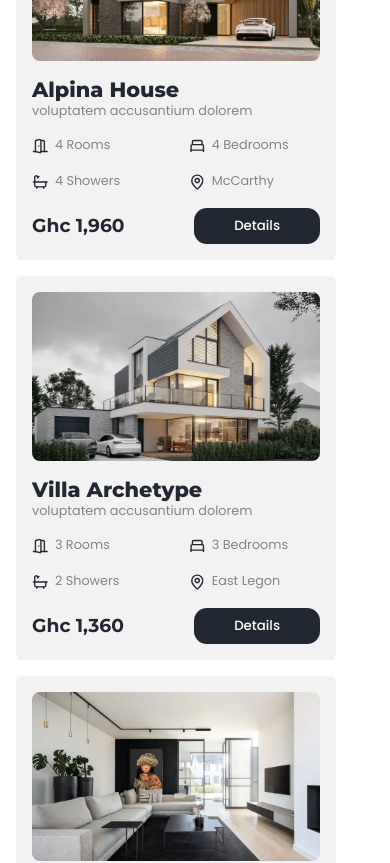
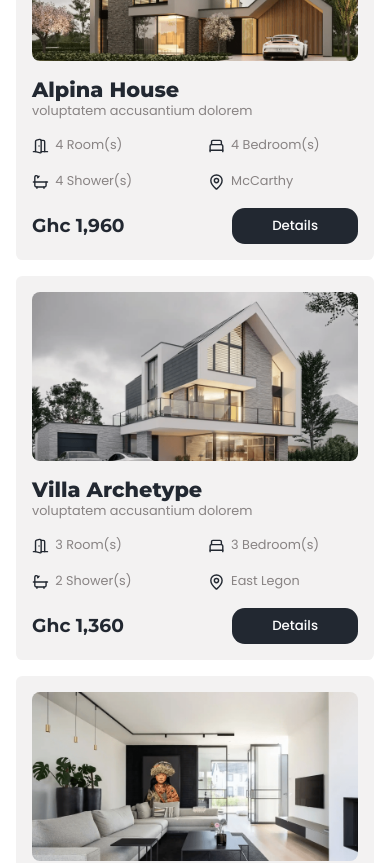
Before and after one commit to Carl0017/HomeScope, a React (Vite) app: page / in a window 390 px wide. Shown: the part 2640-3503 px from the top of the page. Built offline with nearby package versions, Linux system fonts and the light colour scheme.

Commit message:
Available Properties Made Mobile Responsive

```diff
--- a/src/Pages/Home/App.jsx
+++ b/src/Pages/Home/App.jsx
@@ -112,17 +112,17 @@ function AvailableCard(props) {
         <div className="extraInfo">
           <span>
             <DoorOpen />
-            <p>{props.doorNumber} Rooms</p>
+            <p>{props.doorNumber} Room(s)</p>
           </span>
 
           <span>
             <BedSingle />
-            <p>{props.rooms} Bedrooms</p>
+            <p>{props.rooms} Bedroom(s)</p>
           </span>
 
           <span>
             <Bath />
-            <p>{props.showers} Showers</p>
+            <p>{props.showers} Shower(s)</p>
           </span>
 
           <span>
--- a/src/Pages/Home/App.scss
+++ b/src/Pages/Home/App.scss
@@ -382,6 +382,7 @@
     .quotes {
       @include flex(column, 1rem, center);
 
+
       h2 {
         text-align: center;
         @include Poppins(700, normal);
@@ -393,7 +394,7 @@
         @include defbutton($dark, #fff, 0.9rem 2.5rem, 10rem);
       }
 
-      order: 2;
+      //order: 2;
     }
   }
 }
@@ -441,10 +442,17 @@
       }
     }
 
+
     .availableProperties {
       p {
         font-size: 0.8rem;
         width: 100%;
+      }
+
+      .availableWrapper{
+        .availableCard{
+          width: 100%;
+        }
       }
     }
   }
```
